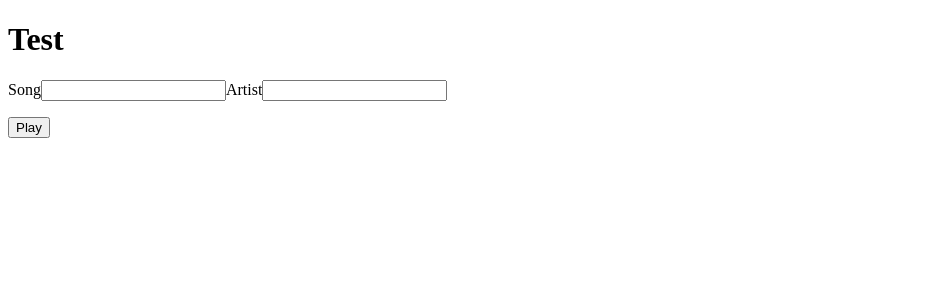
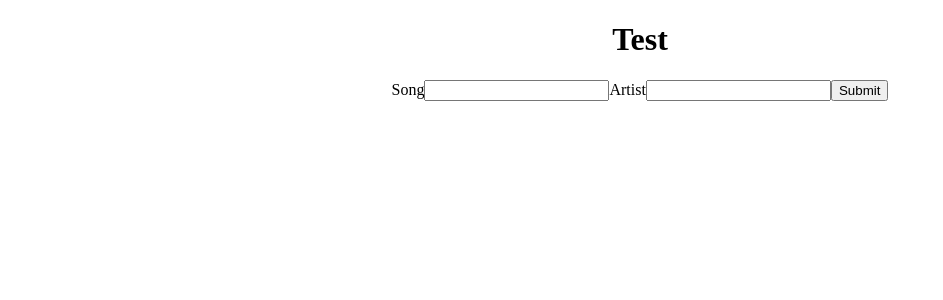
Before and after one commit to riverita16/Borealis, a React (Create React App) app in the folder spotifySrc/frontend/: page / in a window 1280 px wide. Shown: the top 300 px of the page, without its empty margins (0-943 px from the left). Built offline with nearby package versions, Linux system fonts and the light colour scheme.

Commit message:
spotify player renders now

```diff
--- a/spotifySrc/frontend/public/index.html
+++ b/spotifySrc/frontend/public/index.html
@@ -15,17 +15,6 @@
     <title>Borealis</title>
   </head>
   <body>
-    <noscript>You need to enable JavaScript to run this app.</noscript>
     <div id="root"></div>
-    <!--
-      This HTML file is a template.
-      If you open it directly in the browser, you will see an empty page.
-
-      You can add webfonts, meta tags, or analytics to this file.
-      The build step will place the bundled scripts into the <body> tag.
-
-      To begin the development, run `npm start` or `yarn start`.
-      To create a production bundle, use `npm run build` or `yarn build`.
-    -->
   </body>
 </html>
--- a/spotifySrc/frontend/src/App.js
+++ b/spotifySrc/frontend/src/App.js
@@ -1,62 +1,70 @@
-import React from 'react';
+import React, { useState } from 'react';
+import { Route, Routes, useNavigate } from 'react-router-dom';
+import Radio from './radio';
 import './App.css';
-// import { useNavigate } from 'react-router-dom'
-// import Radio from './radio';
 
-class App extends React.Component {
-  constructor(props) {
-    super(props);
-    this.state = {song: "", artist: ""};
-    this.navigate = '/radio';
-  }
+function App() {
+    const navigate = useNavigate();
 
-  grab = async (e) => {
+    const [url, setUrl] = useState('');
+    const [song, setSong] = useState('');
+    const [artist, setArtist] = useState('');
+
+    const Grab = async (e) => {
         e.preventDefault()
-    const requestOptions = {
-      method: 'POST',
-      headers: { 'Content-Type': 'application/json' },
-      body: JSON.stringify({
-        "song": this.state['song'],
-        "artist": this.state['artist'],
-      })
+
+        const data = {
+            song: song,
+            artist: artist
         };
 
-    fetch('/start', requestOptions)
-    .then(response => response.json())
-    .then(data => {
-        // TODO: validate response
-        console.log(data)
-        // WithNavigate(this.props)
-        return(
-          <div>hello</div>
-        );
-        // const url = new URL(data['url']);
-    })
+        const response = await fetch('/start', {
+            method: 'POST',
+            headers: {
+                'Content-Type': 'application/json'
+            },
+            body: JSON.stringify(data)
+        });
+
+        if (response.ok) {
+            const responseData = await response.json();
+            console.log(responseData)
+            setUrl(responseData.url);
+            navigate('/radio')
+        } else {
+            alert('Error occurred while fetching data');
         }
+    };
 
-  render() {
     return (
+        <div className="App">
+            <Routes>
+                <Route path='/' element= {
                     <div>
                         <h1>Test</h1>
-        <form onSubmit={this.grab}>
-            <p>
+                        <form onSubmit={Grab}>
                             <label>Song</label>
-              <input type="text" name="song" onChange={(e) => this.setState({ song: e.target.value })}/>
+                            <input
+                                type="text"
+                                value={song}
+                                onChange={(e) => setSong(e.target.value)}
+                            />
                             <label>Artist</label>
-              <input type="text" name="artist" onChange={(e) => this.setState({ artist: e.target.value })}/>
-          </p>
-          <p>
-              <input type="submit" value="Play" />
-          </p>
+                            <input
+                                type="text"
+                                value={artist}
+                                onChange={(e) => setArtist(e.target.value)}
+                            />
+                            <button type="submit">Submit</button>
                         </form>
+                        {url && <p>Received URL: {url}</p>}
+                    </div>
+                } />
+
+                <Route path="/radio" element={ <Radio url={url} />} />
+            </Routes>
         </div>
     );
 }
-}
-
-// export function WithNavigate(props) {
-//   let navigate = useNavigate()
-//   return <App {...props} navigate = {navigate} />
-// }
 
 export default App;
--- a/spotifySrc/frontend/src/index.js
+++ b/spotifySrc/frontend/src/index.js
@@ -1,8 +1,7 @@
 import React from 'react';
 import {createRoot} from 'react-dom/client';
-import { BrowserRouter, Routes, Route } from 'react-router-dom'
+import { BrowserRouter as Router } from 'react-router-dom'
 import App from './App';
-import Radio from './radio';
 
 // Clear the existing HTML content
 document.body.innerHTML = '<div id="app"></div>';
@@ -11,10 +10,9 @@ document.body.innerHTML = '<div id="app"></div>';
 const root = createRoot(document.getElementById('app'));
 
 root.render(
-  <BrowserRouter>
-    <Routes>
-      <Route path='/' element={<App />} />
-      <Route path='/radio' element={<Radio />} />
-    </Routes>
-  </BrowserRouter>
+    <Router>
+        <React.StrictMode>
+            <App />
+        </React.StrictMode>
+    </Router>
 );
--- /dev/null
+++ b/spotifySrc/frontend/src/radio.css
@@ -0,0 +1,13 @@
+.iframe-container {
+    position: relative;
+    width: 100%;
+    padding-bottom: 0%; /* Adjust this based on the aspect ratio of your iframe (16:9 = 56.25%) */
+  }
+
+  .iframe-container iframe {
+    position: absolute;
+    width: 100%;
+    height: 100%;
+    top: 0;
+    left: 0;
+  }
--- a/spotifySrc/frontend/src/radio.js
+++ b/spotifySrc/frontend/src/radio.js
@@ -1,27 +1,25 @@
 import React from 'react';
-// import Spotify from 'react-spotify-embed/dist/package.json'
-// import { Container } from 'react-bootstrap'
+import { Spotify } from 'react-spotify-embed'
+import { useNavigate } from 'react-router-dom'
+import './radio.css';
 
-const Radio = () => {
+const Radio = ({ url }) => {
+    const navigate = useNavigate();
+
+    if (!url) {
+        navigate('/');
+        return null; // You may choose to render something else while redirecting
+    }
+
     return (
         <div>
-            <p>Here goes the embedded player and audio visualizer background</p>
+            <h1>Spotify Player</h1>
+            <Spotify link={url} />
         </div>
     );
 }
 
 export default Radio;
 
-/* <div>
-<Container>
-  <h1>Iframe Demo</h1>
-  <iframe title="Spotify Web Player" src={`https://open.spotify.com/embed${url.pathname}`} width={300} height={380} allow="encrypted-media" style={{borderRadius: 8}}/>
-</Container>
-</div> */
 
-// const spotify = "<Spotify link={response.json()['url']} />"
-// const iframe = '<iframe title="Spotify Web Player" src={`https://open.spotify.com/embed${url.pathname}`} width={300} height={380} allow="encrypted-media" style={{borderRadius: 8}}/>'
-
-// function Iframe(props) {
-//   return (<div dangerouslySetInnerHTML={ {__html:  props.iframe?props.iframe:""}} />);
-// }
+// <iframe autoPlay title="Spotify Web Player" src={`https://open.spotify.com/embed${fullURL.pathname}`} width={300} height={380} allow="encrypted-media" style={{borderRadius: 0}}/>
```
Also changed, not shown: 1 other file (tests, documents, lock files or other folders). Lines whose indentation alone changed are shown as unchanged.
